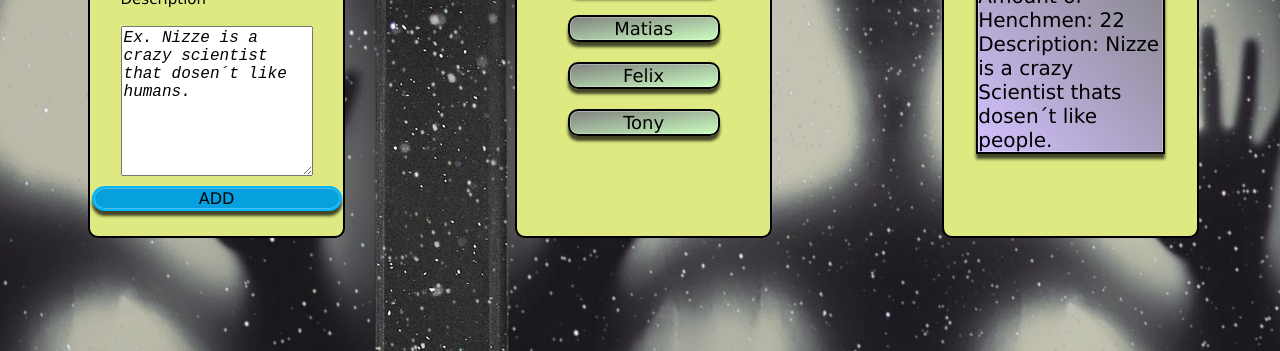
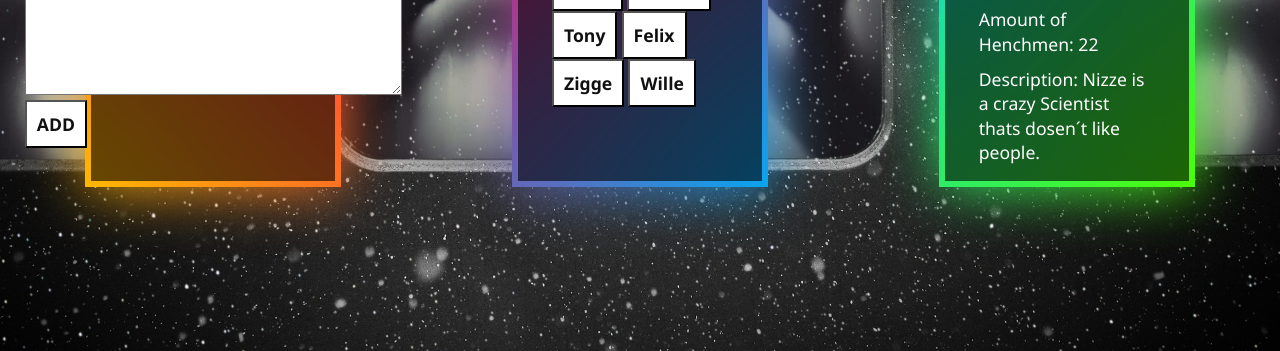
Before and after one commit to ThereseHagwall/EvilScientistDB, a plain HTML site: page index.html in a window 1280 px wide. Shown: the part 449-800 px from the top of the page. Drawn offline with Linux system fonts and the light colour scheme.

Commit message:
add changes

```diff
--- a/index.html
+++ b/index.html
@@ -1,15 +1,18 @@
+<!DOCTYPE html>
 <html lang="en">
     <head>
         <meta charset="UTF-8" />
         <meta http-equiv="X-UA-Compatible" content="IE=edge" />
         <meta name="viewport" content="width=device-width, initial-scale=1.0" />
+        <title>Evil Scientist DB</title>
         <link rel="stylesheet" href="style.css" />
-        <title>Evil Scientist DB</title>
+        <h1>Evil Scientist Database</h1>
     </head>
     <body>
-        <h1>Evil Scientist Database</h1>
         <div class="container">
-            <section class="Box FormScientist">
+            <div class="box">
+                <span></span>
+                <div class="content">
                     <h2>Add Scientist</h2>
                     <form>
                         <label for="Name">Name</label>
@@ -24,7 +27,9 @@
                             class="add-scientist"
                             placeholder="Ex. 6"
                         />
-                    <label for="Amount of Henchmen">Amount of Henchmen</label>
+                        <label for="Amount of Henchmen"
+                            >Amount of Henchmen</label
+                        >
                         <input
                             type="text"
                             class="add-scientist"
@@ -43,19 +48,24 @@ Ex. Nizze is a crazy scientist that dosen´t like humans.</textarea
                         >
                         <button class="addButton">ADD</button>
                     </form>
-            </section>
-            <section class="Box Scientists">
+                </div>
+            </div>
+            <div class="box">
+                <span></span>
+                <div class="content">
                     <h2>All Scientists</h2>
-                <button class="ScientistButton">Nizze</button>
-                <button class="ScientistButton">Zigge</button>
-                <button class="ScientistButton">Wille</button>
-                <button class="ScientistButton">Matias</button>
-                <button class="ScientistButton">Felix</button>
-                <button class="ScientistButton">Tony</button>
-            </section>
-            <section class="Box ShownScientist">
-                <h2>Your choosen Scientist</h2>
-                <section class="ShownScientistCard">
+                    <button>Nizze</button>
+                    <button>Matias</button>
+                    <button>Tony</button>
+                    <button>Felix</button>
+                    <button>Zigge</button>
+                    <button>Wille</button>
+                </div>
+            </div>
+            <div class="box">
+                <span></span>
+                <div class="content">
+                    <h2>Your choosen scientist</h2>
                     <article>Name: Nizze</article>
                     <article>Age: 6</article>
                     <article>Amount of Henchmen: 22</article>
@@ -63,9 +73,8 @@ Ex. Nizze is a crazy scientist that dosen´t like humans.</textarea
                         Description: Nizze is a crazy Scientist thats dosen´t
                         like people.
                     </article>
-                </section>
-            </section>
+                </div>
+            </div>
         </div>
     </body>
-    <script src="/JS/script.js"></script>
 </html>
--- a/style.css
+++ b/style.css
@@ -1,133 +1,112 @@
-html {
-    font-family: 'Lucida Sans', 'Lucida Sans Regular', 'Lucida Grande', 'Lucida Sans Unicode', Geneva, Verdana, sans-serif;
-    background-image: url(labb10.jpg);
-    /* background-size:cover; */
-    background-repeat: no-repeat;
+*{
+    margin: 0;
+    padding: 0;
+    box-sizing: border-box;
+    font-family:'Segoe UI', Tahoma, Geneva, Verdana, sans-serif;
 }
 
 h1 {
     display: flex;
     justify-content: center;
-    font-size: 72px;
+    align-items: flex-start;
+    font-size: 100px;
     color: black;
+    margin-bottom: 40px;
 }
 
-h2 {
-    font-size: 32px;
-}
-
-
-.addbutton {
-    position: relative;
-    text-align: center;
-    width: 250px;
-    /* padding: 40px; */
-    font-size: 16px;
-    background: rgb(5, 160, 221);
-    color: black;
-    font-family: 'Lucida Sans', 'Lucida Sans Regular', 'Lucida Grande', 'Lucida Sans Unicode', Geneva, Verdana, sans-serif;
-    font-weight: 400;
-    border: 2px solid rgb(0, 183, 255);
-    cursor: pointer;
-    border-radius: 100px;
-}
-
-.addbutton:hover{
-    box-shadow: 0 5px 25px 0 rgb(0, 195, 255) inset, 0 5px 25px 0 rgb(0, 195, 255),
-    0 5px 25px 0 rgb(0, 195, 255) inset, 0 5px 25px 0 rgb(0, 195, 255);
+html {
+    background-image: url(labb10.jpg);
+    background-size:cover;
+    background-repeat: no-repeat;
 }
 
 .container{
-    display: grid;
-    gap: 10px;
-    grid-template-columns: repeat(3, 33%);
-    min-height: 40vh;
-    /* background-color: lightslategray;  */
-    /* border: 2px solid black;
-    border-radius: 10px; */
+    position: relative;
+    display: flex;
+    justify-content: space-around;
+    align-items: center;
+    padding: 40px 0;
+    flex-wrap: wrap;
 }
 
-.FormScientist{
+.container .box{
+    position: relative;
+    width: 20vw;
+    height: 50vh;
+    color: #fff;
+    background: #111;
     display: flex;
-    flex-direction: column;
+    justify-content: center;
     align-items: center;
-    border: 2px solid black;
-    color: black;
-    background-color: rgb(222, 233, 129);
-    margin: 5rem;
-    border-radius: 10px;
+    margin: 20px 30px;
 }
 
-.Scientists{
-    display: flex;
-    flex-direction: column;
-    align-items: center;
-    border: 2px solid black;
-    color: black;
-    background-color: rgb(222, 233, 129);
-    margin: 5rem;
-    border-radius: 10px;
+.container .box::before{
+    content: "";
+    position: absolute;
+    top: 0;
+    left: 0;
+    width: 100%;
+    height: 100%;
+    background: linear-gradient(45deg, #ffbc00, #ff0058);
 }
 
-.ShownScientist{
-    display: flex;
-    flex-direction: column;
-    align-items: center;
-    border: 2px solid black;
-    color: black;
-    background-color: rgb(222, 233, 129);
-    margin: 5rem;
-    border-radius: 10px;
+.container .box::after{
+    content: "";
+    position: absolute;
+    top: 0;
+    left: 0;
+    width: 100%;
+    height: 100%;
+    background: linear-gradient(45deg, #ffbc00, #ff0058);
+    filter: blur(30px);
 }
 
-.ShownScientistCard{
-    display: flex;
-    flex-direction: column;
-    align-items: flex-start;
-    border: 2px solid black;
-    margin: 2rem;
-    max-width: 17vw;
-    min-height: 27vh;
-    box-shadow:inset 0 0 0 1px rgba(255, 255, 255, 0.3), 0 5px 3px rgba(0,0,0,0.70);
-    background: linear-gradient(to right top, rgb(211, 192, 255), grey );
-    font-size: 20px;
+.container .box:nth-child(2)::before,
+.container .box:nth-child(2)::after{
+    background: linear-gradient(315deg, #03a9f4, #ff0058);
 }
 
-form{
-    display: flex;
-    flex-direction: column;
-    font-size: 15px;
-    width: 15vw;
+.container .box:nth-child(3)::before,
+.container .box:nth-child(3)::after{
+    background: linear-gradient(315deg, #4dff03, #00d0ff);
 }
 
-.add-scientist{
-    font-size: 16px;
-    font-style:italic;
+.container .box span{
+    position: absolute;
+    top: 6px;
+    left: 6px;
+    right: 6px;
+    bottom: 6px;
+    background: rgba(0,0,0,0.6);
+    z-index: 2;
 }
 
-button {
-    display: flex;
-    align-self: center;
-    font-family:'Lucida Sans', 'Lucida Sans Regular', 'Lucida Grande', 'Lucida Sans Unicode', Geneva, Verdana, sans-serif;
-    border-radius: 10px;
-    background: linear-gradient(to left top, rgb(203, 255, 192), grey );
-    margin: 10px;
-    width: 60%;
-    height: auto;
-    font-size: 15px;
-    justify-content: center;
-    border: 2px solid;
-    box-shadow:inset 0 0 0 1px rgba(255, 255, 255, 0.3), 0 5px 3px rgba(0,0,0,0.70);
-    font-size: 18px;
+.container .box .content{
+    position: relative;
+    z-index: 10;
+    padding: 20px 40px;
 }
 
-.scientistbutton:hover {
-    cursor: pointer;
-    border: 1px solid #ffffff;
+.container .box .content h2{
+    font-size: 2em;
+    color: #fff;
+    margin-bottom: 10px;
 }
 
-button:active {
-    position: relative;
-    left: 2px;
-    top: 2px;
+.container .box .content article{
+    font-size: 1.1em;
+    color: #fff;
+    margin-bottom: 10px;
+    line-height: 1.4em;
 }
+
+.container .box .content button{
+    display: inline-block;
+    font-size: 1.1em;
+    color: #111;
+    background: #fff;
+    padding: 10px;
+    text-decoration: none;
+    font-weight: 700;
+}
```
Also changed, not shown: labb8.jpg (deleted), 1 other file. Lines whose indentation alone changed are shown as unchanged.
